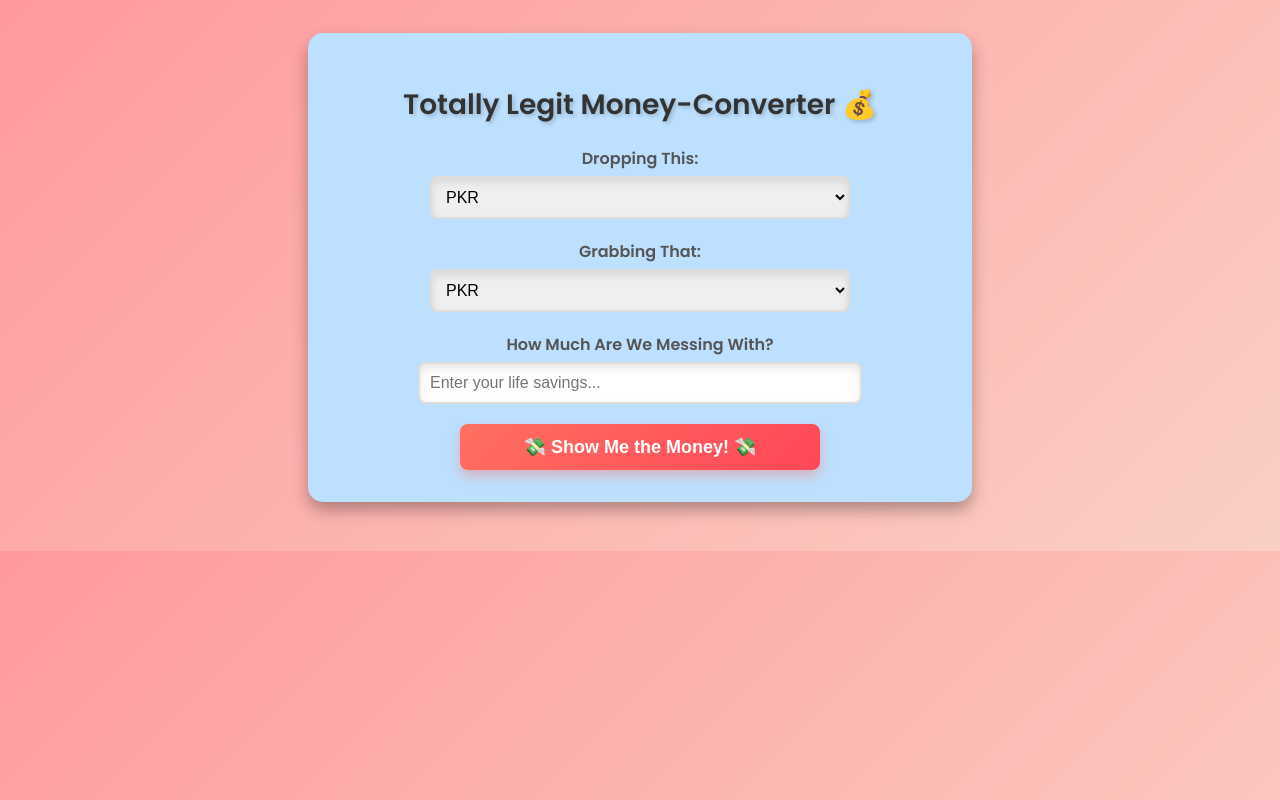
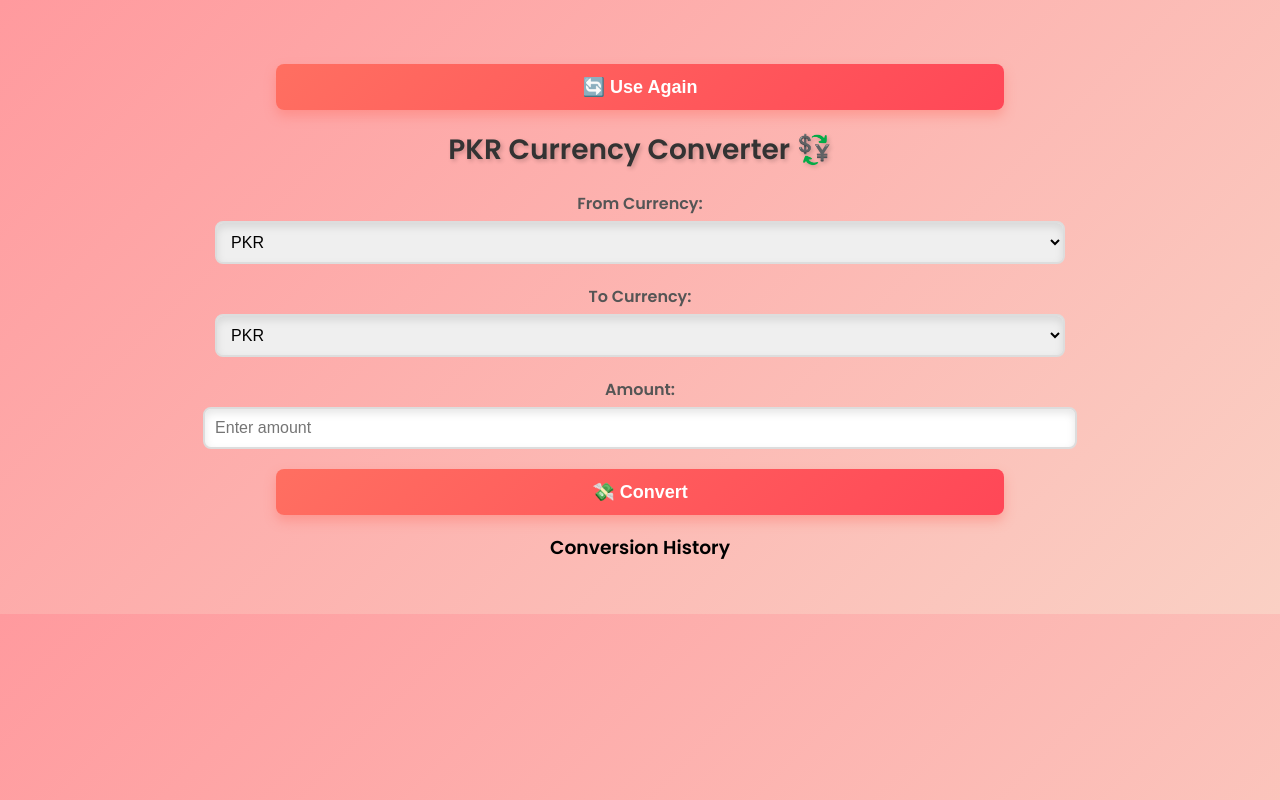
Before and after one commit to SheharBano404/Shehar-s_Currency_Convertor, a plain HTML site: page index.html in a window 1280 px wide. Drawn offline with Linux system fonts and the light colour scheme.

Commit message:
index.html

```diff
--- a/index.html
+++ b/index.html
@@ -1,40 +1,43 @@
 <!DOCTYPE html>
 <html lang="en">
 <head>
-    <meta charset="UTF-8">
-    <meta name="viewport" content="width=device-width, initial-scale=1.0">
-    <title>Currency_Converter</title>
-    <link rel="stylesheet" href="style.css">
+  <meta charset="UTF-8">
+  <meta name="viewport" content="width=device-width, initial-scale=1">
+  <title>PKR Currency Converter</title>
+  <link rel="stylesheet" href="style.css">
 </head>
 <body>
-    <div class="container">
-        <h1>Totally Legit Money-Converter 💰</h1>
+  <div class="overlay" id="overlay"></div>
 
-        <label for="fromCurrency">Dropping This:</label>
+  <div class="result-modal" id="resultModal">
+    <p id="modalText"></p>
+    <button onclick="closeModal()">🔄 Use Again</button>
+  </div>
+
+  <div class="main-wrapper">
+    <div class="converter-container">
+      <h1>PKR Currency Converter 💱</h1>
+      <div class="input-group">
+        <label for="fromCurrency">From Currency:</label>
         <select id="fromCurrency"></select>
-
-        <label for="toCurrency">Grabbing That:</label>
+      </div>
+      <div class="input-group">
+        <label for="toCurrency">To Currency:</label>
         <select id="toCurrency"></select>
-
-        <label for="amount">How Much Are We Messing With?</label>
-        <input type="number" id="amount" placeholder="Enter your life savings...">
-
-        <button onclick="convertCurrency()">💸 Show Me the Money! 💸</button>
+      </div>
+      <div class="input-group">
+        <label for="amount">Amount:</label>
+        <input type="number" id="amount" placeholder="Enter amount">
+      </div>
+      <button onclick="convertCurrency()">💸 Convert</button>
     </div>
 
-        <p id="result"></p>
+    <div class="history-container">
+      <h3>Conversion History</h3>
+      <ul id="historyList"></ul>
     </div>
+  </div>
 
-    <div id="modal-overlay" class="modal-overlay"></div>
-
-    <div id="result-modal" class="modal">
-        <div class="modal-content">
-            <p id="modal-text"></p>
-            <button onclick="closeModal()">🔄 Use Again</button>
-        </div>
-    </div>
-
-
-    <script src="script.js"></script>
+  <script src="script.js"></script>
 </body>
 </html>
```
